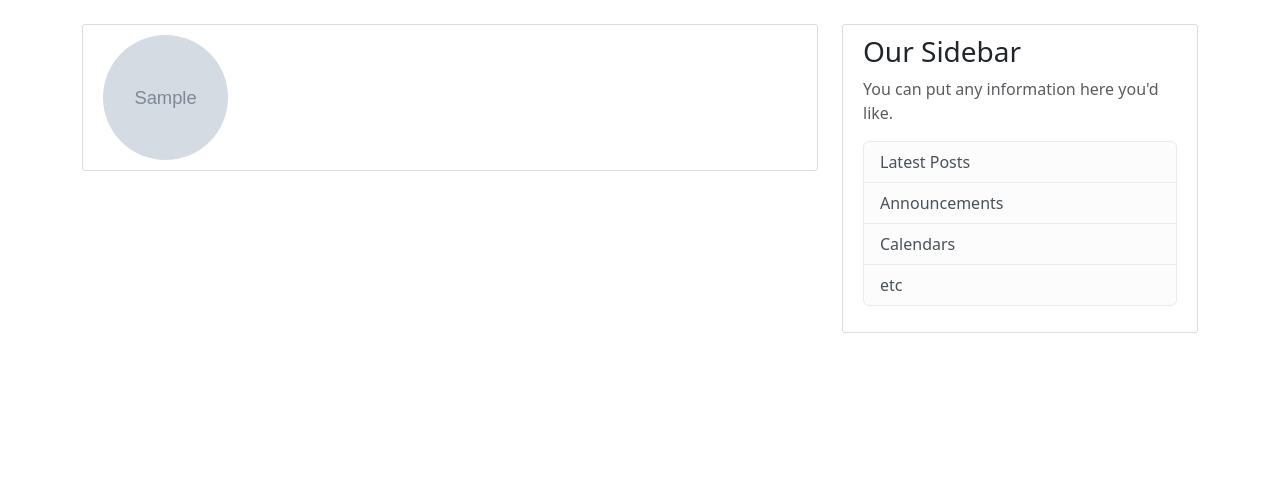
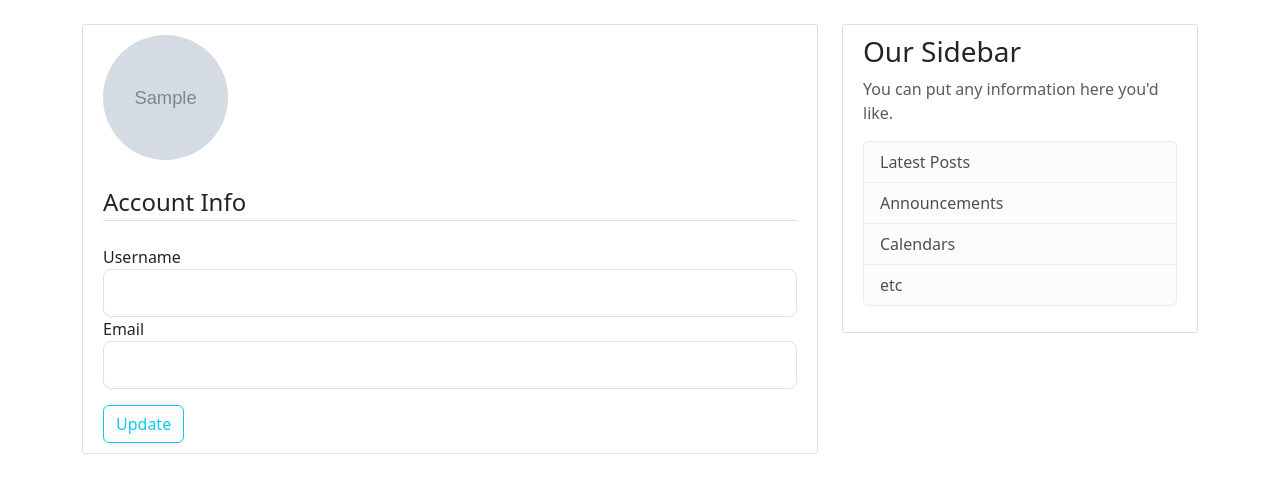
Before and after one commit to james-eo/FlaskBlog, a Flask app: template flaskblog/templates/account.html in a window 1280 px wide. Shown: the part 56-549 px from the top of the page. Run offline with Flask 3, Linux system fonts and the light colour scheme; tables that the repository leaves empty hold one stand-in row (values such as "Sample post"); the template is opened without the code that fills it: values that come from a table or form of the project are taken from there, most other values are stand-ins (such as "Sample title", 1, 10 or a date in 2020); grey boxes marked "Sample" are stand-in pictures.

Commit message:
Added account update form fields

```diff
--- a/flaskblog/templates/account.html
+++ b/flaskblog/templates/account.html
@@ -9,5 +9,40 @@
       </div>
       <!-- FORM HERE-->
     </div>
+    <form action="" method="post">
+      {{ form.hidden_tag() }}
+      <fieldset class="form-group mt-4">
+        <legend class="border-bottom mb-4">Account Info</legend>
+        <div class="form-group">
+          {{ form.username.label(class="form-control-label") }}
+            {% if form.username.errors %}
+              {{ form.username(class="form-control form-control-lg is-invalid") }}
+                <div class="invalid-feedback">
+                  {% for error in form.username.errors %}
+                    <span>{{ error }}</span>
+                  {% endfor %}
+                </div>
+            {% else %}
+              {{ form.username(class="form-control form-control-lg") }}
+            {% endif %}
+        </div>
+        <div class="form-group">
+          {{ form.email.label(class="form-control-label") }}
+          {% if form.email.errors %}
+              {{ form.email(class="form-control form-control-lg is-invalid") }}
+                <div class="invalid-feedback">
+                  {% for error in form.email.errors %}
+                    <span>{{ error }}</span>
+                  {% endfor %}
+                </div>
+            {% else %}
+              {{ form.email(class="form-control form-control-lg") }}
+            {% endif %}
+        </div>
+      </fieldset>
+      <div class="form-group pt-3">
+        {{ form.submit(class="btn btn-outline-info") }}
+      </div>
+    </form>
   </div>
 {% endblock content %}
```
